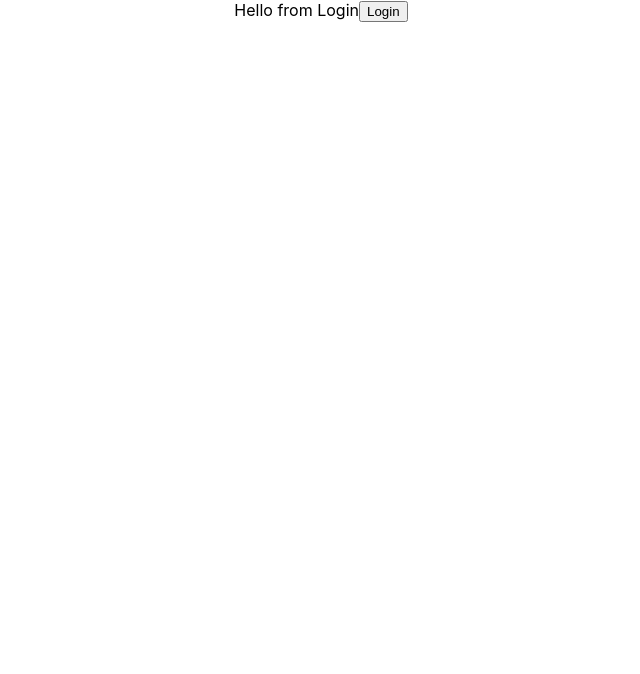
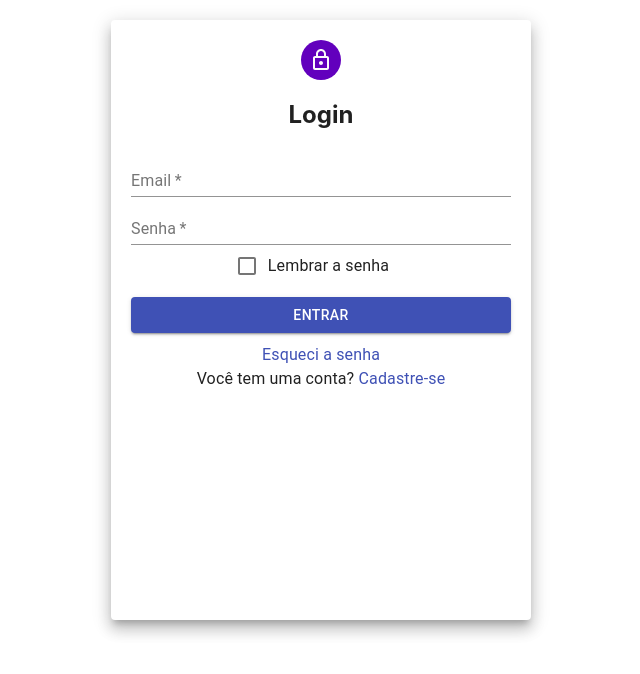
Before and after one commit to gabriel1997castro/react-global-state-manager, a React (Create React App) app: page / in a window 1280 px wide. Shown: the top 674 px of the page, without its empty margins (319-959 px from the left). Built offline with nearby package versions, Linux system fonts and the light colour scheme.

Commit message:
Tela de login com material

```diff
--- a/package.json
+++ b/package.json
@@ -3,6 +3,8 @@
   "version": "0.1.0",
   "private": true,
   "dependencies": {
+    "@material-ui/core": "^4.11.4",
+    "@material-ui/icons": "^4.11.2",
     "@testing-library/jest-dom": "^5.11.4",
     "@testing-library/react": "^11.1.0",
     "@testing-library/user-event": "^12.1.10",
--- a/src/pages/Home.jsx
+++ b/src/pages/Home.jsx
@@ -7,7 +7,7 @@ export default function Home({ color }) {
 
   return (
     <div>
-      <h1>Hello from home {user.name}</h1>
+      <h1>Olá {user.name}</h1>
       <button onClick={() => dispatch({ name: 'user', value: null })}>Sair</button>
     </div>
   )
--- a/src/pages/Login.jsx
+++ b/src/pages/Login.jsx
@@ -1,25 +1,73 @@
-import React, { useContext } from 'react'
+import React, { useContext, useState } from 'react'
 import { store } from '../contexts/GlobalState'
+import { Grid, Paper, makeStyles, Avatar, TextField, FormControlLabel, Checkbox, Button, Link, Typography } from '@material-ui/core'
+import { LockOutlined } from '@material-ui/icons'
+
+const useStyles = makeStyles({
+  paper: {
+    padding: 20,
+    height: '70vh',
+    width: 380,
+    margin: '20px auto'
+  },
+  avatar: {
+    backgroundColor: '#6200bd'
+  },
+  button: {
+    margin: '10px 0',
+  }
+})
 
 export default function Login() {
   const { dispatch, state } = useContext(store);
-  const { user } = state;
-
+  const [email, setEmail] = useState('');
+  const [error, setError] = useState('');
+  const [password, setPassword] = useState('');
+  const classes = useStyles();
   const userObject = {
     name: 'Gabriel Castro',
     cpf: '000.000.000-00',
-    email: 'gabriel1997.castro@gmail.com'
+    email: 'gabriel1997.castro@gmail.com',
+    pw: '123456',
   }
   return (
-    <div>
-      Hello from Login
-      <button
-        onClick={() => {
-          dispatch({ name: 'user', value: userObject })
-        }}
-      >
-        Login
-      </button>
-    </div>
+    <Grid>
+      <Paper elevation={10} className={classes.paper}>
+        <Grid align="center">
+          <Avatar className={classes.avatar}><LockOutlined /></Avatar>
+        </Grid>
+        <h2>Login</h2>
+        <TextField label='Email' placeholder="Digite o usuário" fullWidth required value={email} onChange={(e) => setEmail(e.target.value)} />
+        <TextField label='Senha' placeholder="Digite a senha" fullWidth required type="password" value={password} onChange={(e) => setPassword(e.target.value)} />
+        <FormControlLabel
+          control={
+            <Checkbox
+              name="checkedB"
+              color="primary"
+            />
+          }
+          label="Lembrar a senha"
+        />
+        <Button
+          className={classes.button}
+          type='submit'
+          color="primary"
+          fullWidth
+          variant="contained"
+          onClick={() => {
+            if (email === userObject.email && password === userObject.pw)
+              dispatch({ name: 'user', value: userObject })
+            else setError('Email ou senha inválidos')
+          }}
+        >Entrar</Button>
+        <Typography>
+          <Link href="#">Esqueci a senha</Link>
+        </Typography>
+        <Typography> Você tem uma conta?
+          <Link href="#"> Cadastre-se</Link>
+        </Typography>
+        <Typography style={{ color: 'red' }}>{error}</Typography>
+      </Paper>
+    </Grid>
   )
 }
```
Also changed, not shown: 1 other file (tests, documents, lock files or other folders).
